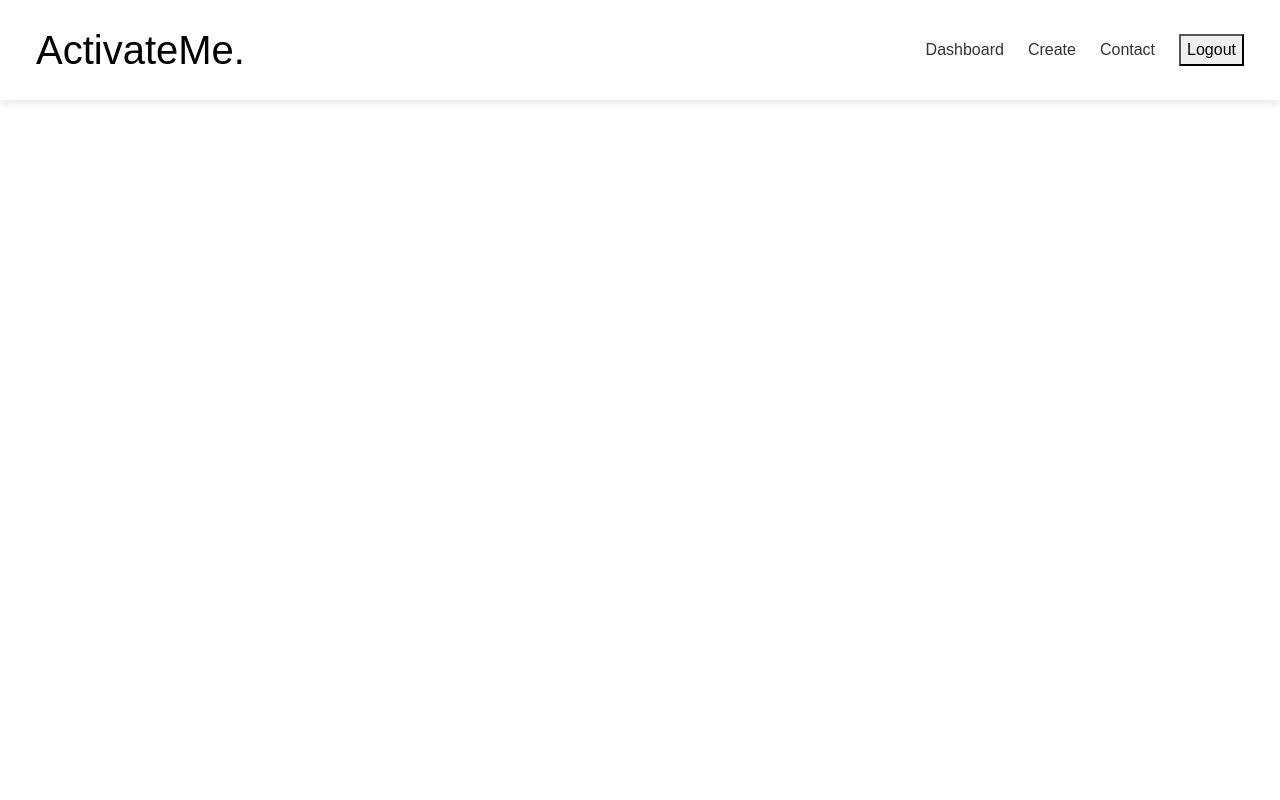
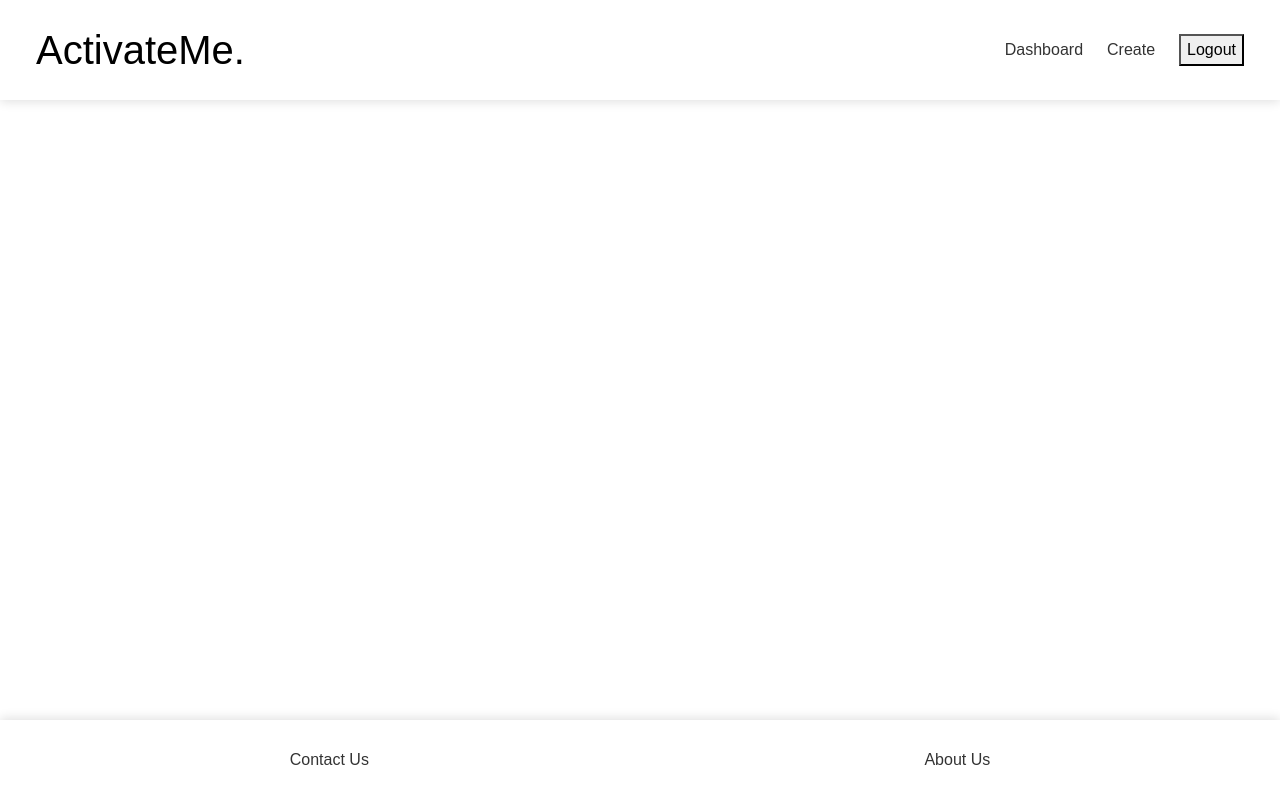
Before and after one commit to spritchard54/ActivateMe, a React (Vite) app in the folder client/: page / in a window 1280 px wide. Built offline with nearby package versions, Linux system fonts and the light colour scheme.

Commit message:
Simple footer created. Needs Style.

```diff
--- a/client/src/App.css
+++ b/client/src/App.css
@@ -1,3 +1,6 @@
+
+/* Header Styles */
+
 header {
   height: 100px;
   width: 100%;
@@ -7,3 +10,12 @@ header {
 .navbar {
   width: 100%;
 }
+
+/* Footer Styles */
+
+footer {
+  position: fixed;
+  bottom: 0;
+  height: 80px;
+  box-shadow: 0 -2px 10px rgba(0, 0, 0, 0.123);
+}
--- a/client/src/components/Footer.jsx
+++ b/client/src/components/Footer.jsx
@@ -1,10 +1,38 @@
-export default function Footer(){
+import { Link } from 'react-router-dom';
 
-  return(
+export default function Footer() {
+
+  return (
 
     <>
 
-    {/* design code here */}
+      <footer className="container-fluid d-flex align-items-center justify-content-around">
+
+        <Link
+          to={'/contact'}
+          className='nav-link'
+        >
+
+          <p className="text">
+            Contact Us
+          </p>
+
+        </Link>
+
+        <Link
+          to={'/about'}
+          className='nav-link'
+        >
+
+          <p className="text">
+            About Us
+          </p>
+
+        </Link>
+
+
+
+      </footer>
 
     </>
 
--- a/client/src/components/Header.jsx
+++ b/client/src/components/Header.jsx
@@ -52,17 +52,6 @@ export default function Header() {
 
             </Link>
 
-            <Link
-              to={'/contact'}
-              className='nav-link'
-            >
-
-              <p className="text">
-                Contact
-              </p>
-
-            </Link>
-
             <button>
               Logout
             </button>
```
